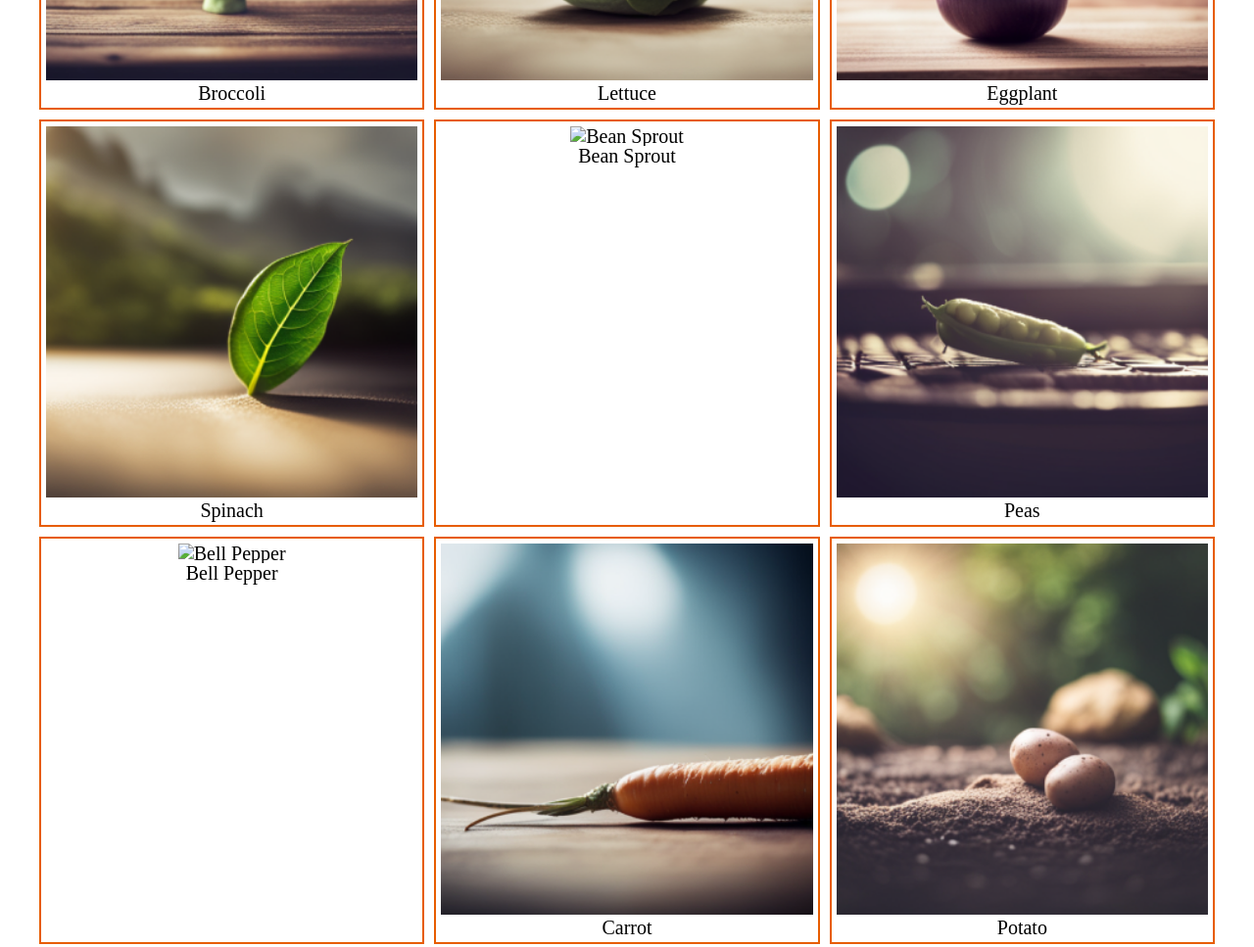
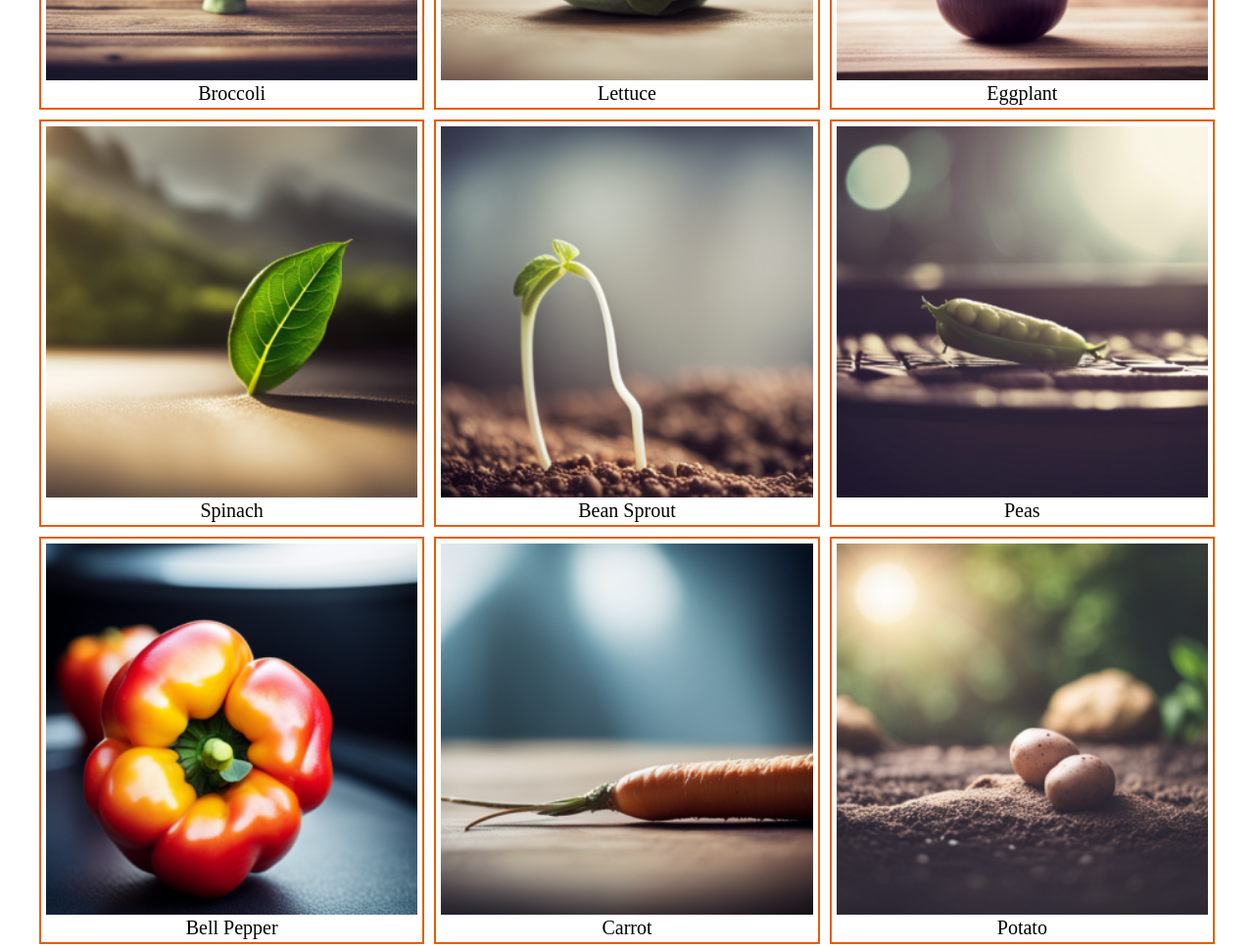
Before and after one commit to acedenop/farm, a plain HTML site: page index.html in a window 1280 px wide. Shown: the part 2740-3707 px from the top of the page at 98% size. Drawn offline with Linux system fonts and the light colour scheme; a web font is replaced by a local one.

Commit message:
fixed image errors

```diff
--- a/index.html
+++ b/index.html
@@ -75,7 +75,7 @@
         <figcaption>Watermelons</figcaption>
     </figure>
     <figure>
-        <img src="images/cantaloupes.png" alt="Cantaloupes">
+        <img src="images/cantalopes.png" alt="Cantaloupes">
         <figcaption>Cantaloupes</figcaption>
     </figure>
 </div>
@@ -104,7 +104,7 @@
     <figcaption>Spinach</figcaption>
 </figure>
 <figure>
-    <img src="images/beansprout.png" alt="Bean Sprout">
+    <img src="images/bean-sprout.png" alt="Bean Sprout">
     <figcaption>Bean Sprout</figcaption>
 </figure>
 <figure>
@@ -112,7 +112,7 @@
     <figcaption>Peas</figcaption>
 </figure>
 <figure>
-    <img src="images/bellpepper.png" alt="Bell Pepper">
+    <img src="images/bell-pepper.png" alt="Bell Pepper">
     <figcaption>Bell Pepper</figcaption>
 </figure>
 <figure>
```
